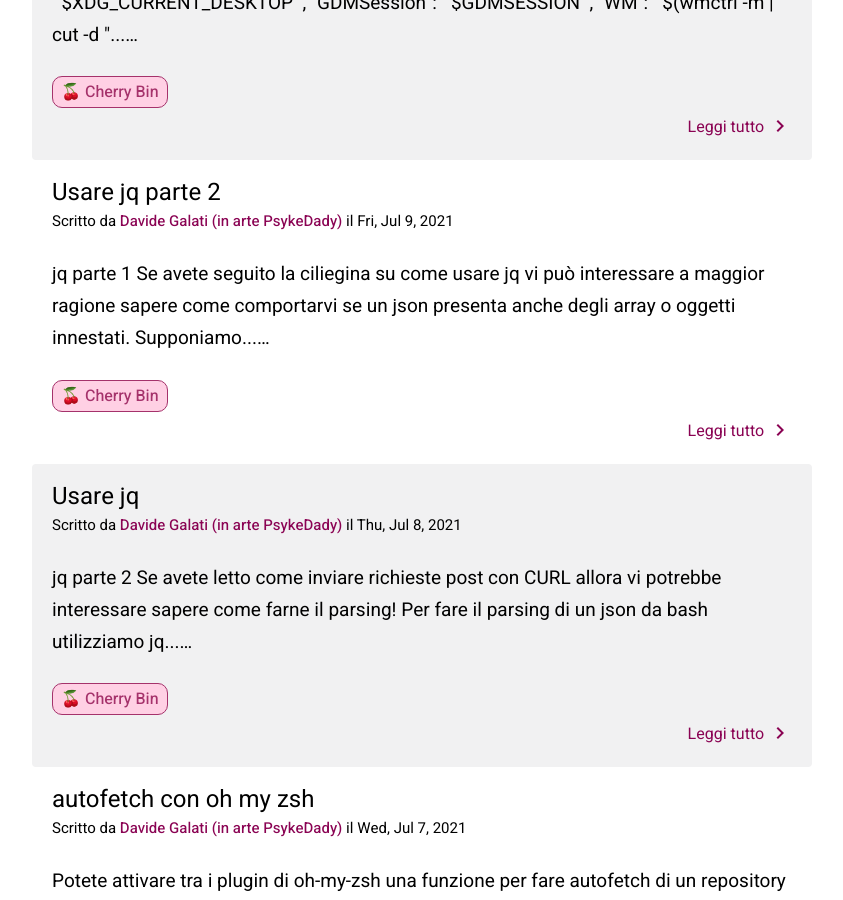
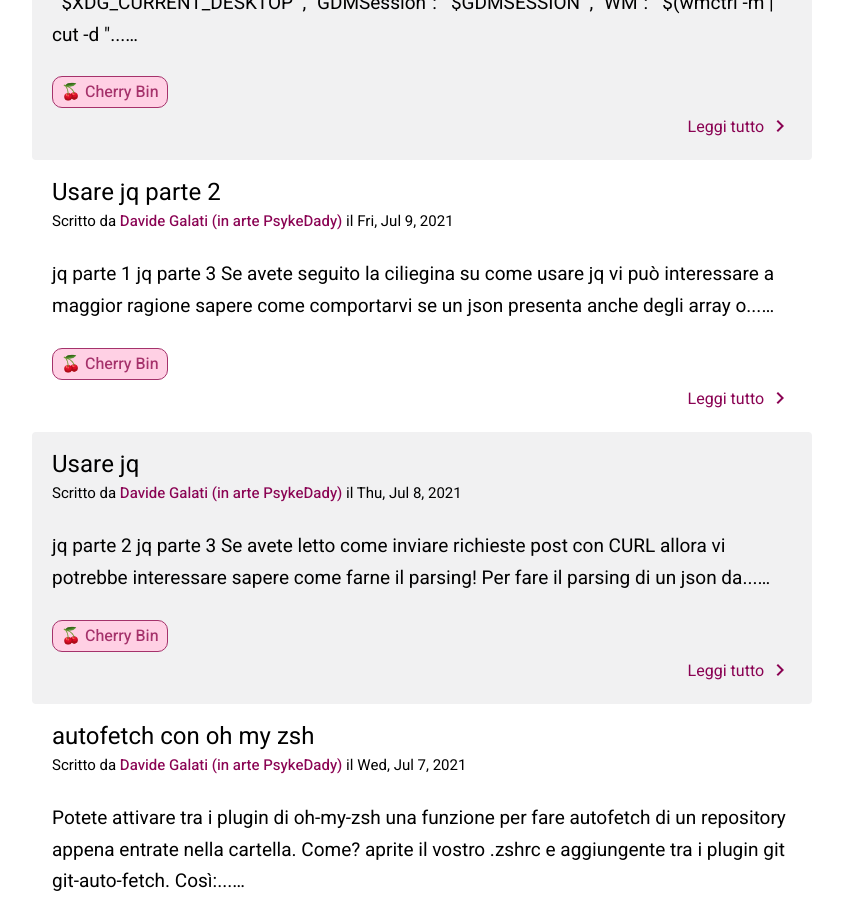
Before and after one commit to linuxhubit/linuxpeople_feed, a Jekyll site: the page built from index.html, in a window 1280 px wide and 900 px high, scrolled down 409 px. Shown: the whole window, without its empty margins (218-1061 px from the left). Built offline with Jekyll 4.4.1, drawn with Linux system fonts in a browser that asks for light colours; the list of posts is cut into pages by our own code.

Commit message:
riferimenti incrociati jq json parte 1,2 e 3

```diff
--- a/_posts/cherry/2021-07-08-usare-jq-json.md
+++ b/_posts/cherry/2021-07-08-usare-jq-json.md
@@ -8,7 +8,7 @@ author_github: PsykeDady
 tag: cherry
 ---
 
-[jq parte 2](https://feed.linuxpeople.org/posts/usare-jq-json-2/)
+[jq parte 2](https://feed.linuxpeople.org/posts/usare-jq-json-2/) [jq parte 3](https://feed.linuxpeople.org/posts/usare-jq-json-3/)
 
 Se avete letto come [inviare richieste post con CURL](https://feed.linuxpeople.org/posts/inviare-richieste-post) allora vi potrebbe interessare sapere come farne il parsing!
 Per fare il parsing di un json da bash utilizziamo `jq` in pipeline. Così:
--- a/_posts/cherry/2021-07-09-usare-jq-json-2.md
+++ b/_posts/cherry/2021-07-09-usare-jq-json-2.md
@@ -8,7 +8,7 @@ author_github: PsykeDady
 tag: cherry
 ---
 
-[jq parte 1](https://feed.linuxpeople.org/posts/usare-jq-json/)
+[jq parte 1](https://feed.linuxpeople.org/posts/usare-jq-json/) [jq parte 3](https://feed.linuxpeople.org/posts/usare-jq-json-3/)
 
 Se avete seguito la ciliegina su come usare jq vi può interessare a maggior ragione sapere come comportarvi se un json presenta anche degli array o oggetti innestati.
 Supponiamo il seguente json:
```
